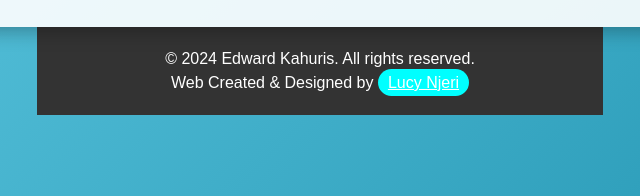
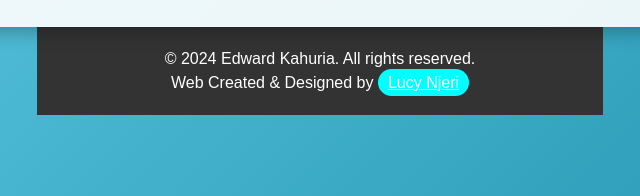
Before and after one commit to Lucy-Jeje/Congratulations, a plain HTML site: page index.html in a window 1280 px wide. Shown: the part 507-703 px from the top of the page, 320-960 px from the left. Drawn offline with Linux system fonts and the light colour scheme.

Commit message:
Update index.html

```diff
--- a/index.html
+++ b/index.html
@@ -24,7 +24,7 @@
   <audio id="celebrationAudio" src="celebration.mp3"></audio>
   <script src="script.js"></script>
   <footer>
-    <p>&copy; 2024 Edward Kahuris. All rights reserved.</p>
+    <p>&copy; 2024 Edward Kahuria. All rights reserved.</p>
     <p>Web Created & Designed by <a href="">Lucy Njeri</a></p>
 </footer>
 </body>
```
